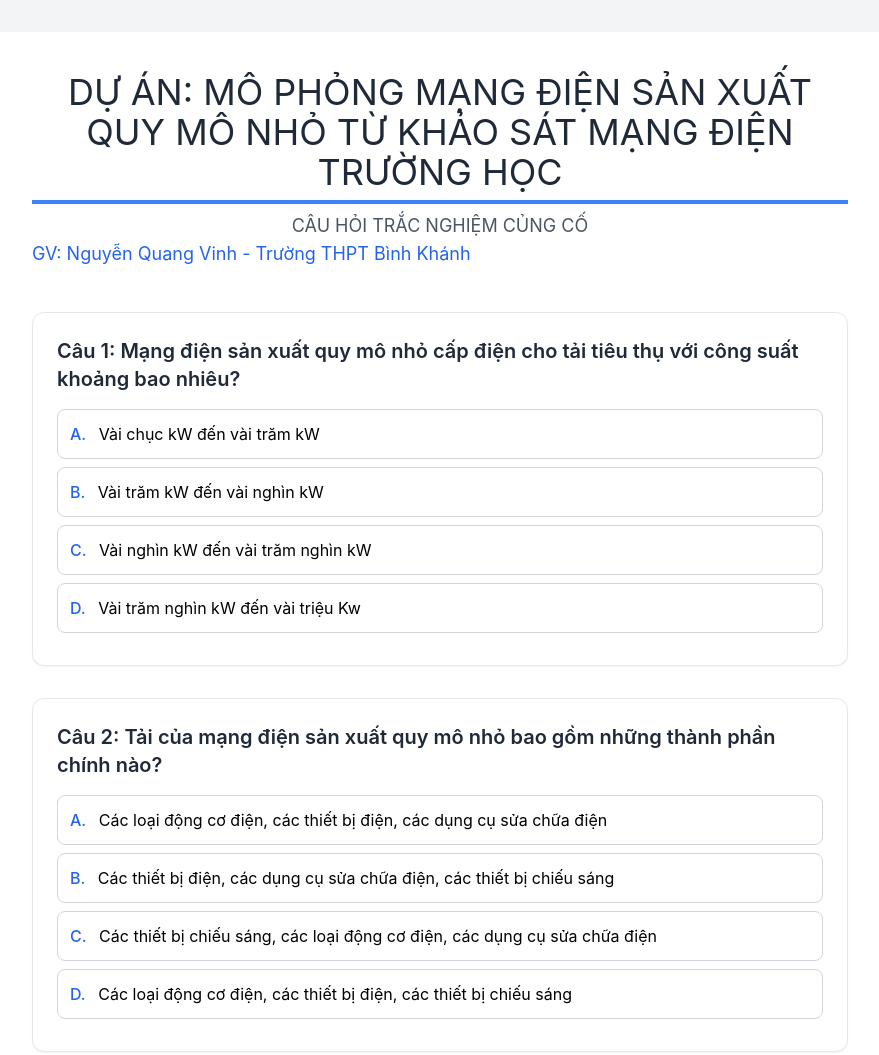
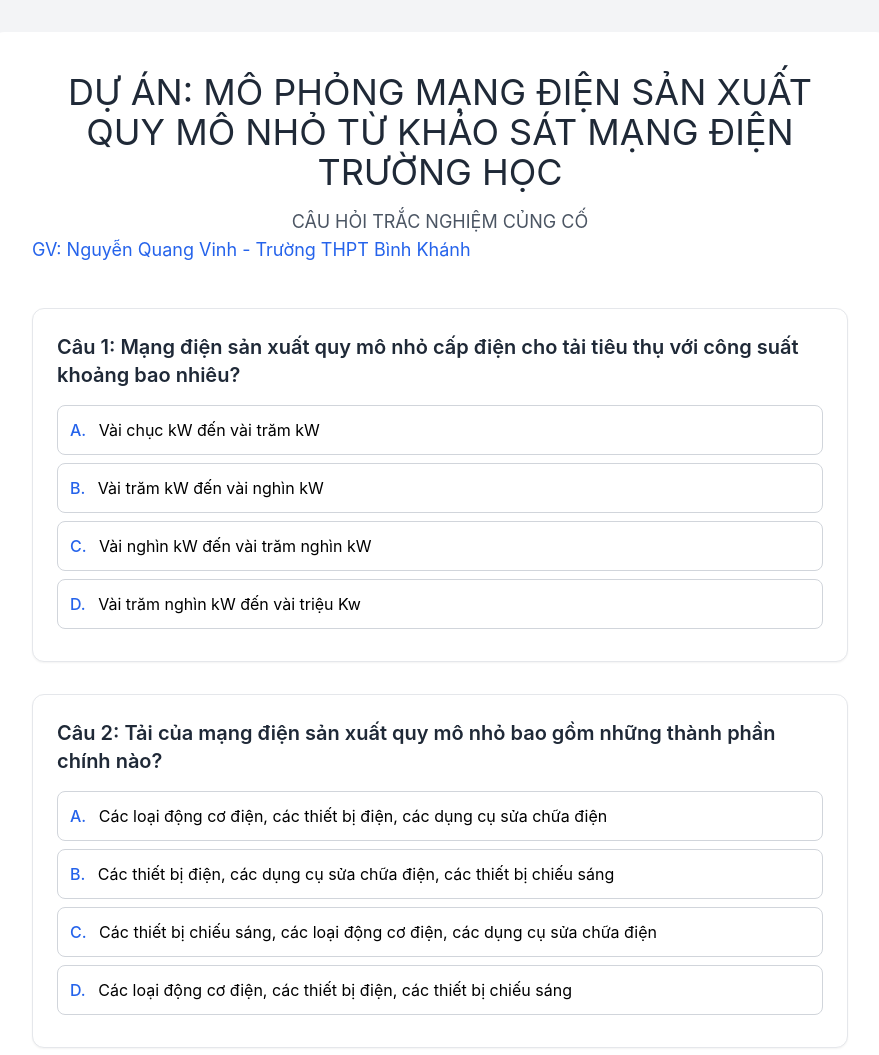
Before and after one commit to HoclieutuongtacChudeSTEMDienXanh/Cauhoitracnghiemcungco, a plain HTML site: page index.html in a window 1280 px wide. Shown: the top 1055 px of the page, without its empty margins (200-1079 px from the left). Drawn offline with nearby package versions, Linux system fonts and the light colour scheme.

Commit message:
Remove border from header in index.html
Removed border from the main header element.

```diff
--- a/index.html
+++ b/index.html
@@ -52,7 +52,7 @@
 
     <div class="max-w-4xl mx-auto bg-white shadow-xl rounded-xl p-6 sm:p-10">
         <header class="text-center mb-10">
-            <h1 class="text-3xl sm:text-4xl text-gray-800 border-b-4 border-blue-500 pb-2 inline-block">
+            <h1 class="text-3xl sm:text-4xl text-gray-800 pb-2 inline-block">
                 DỰ ÁN: MÔ PHỎNG MẠNG ĐIỆN SẢN XUẤT QUY MÔ NHỎ TỪ KHẢO SÁT MẠNG ĐIỆN TRƯỜNG HỌC
             </h1>
             <p class="text-lg text-gray-600 mt-2">CÂU HỎI TRẮC NGHIỆM CỦNG CỐ</p>
```
